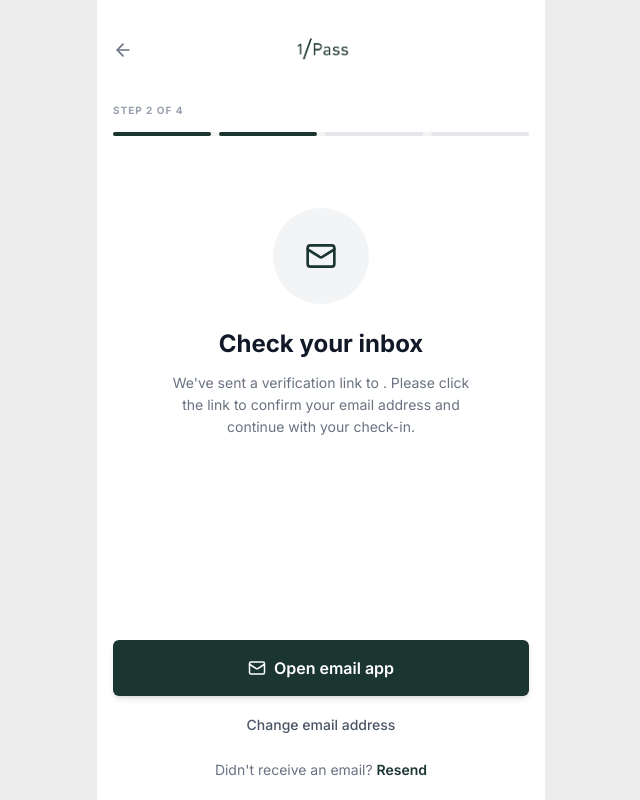
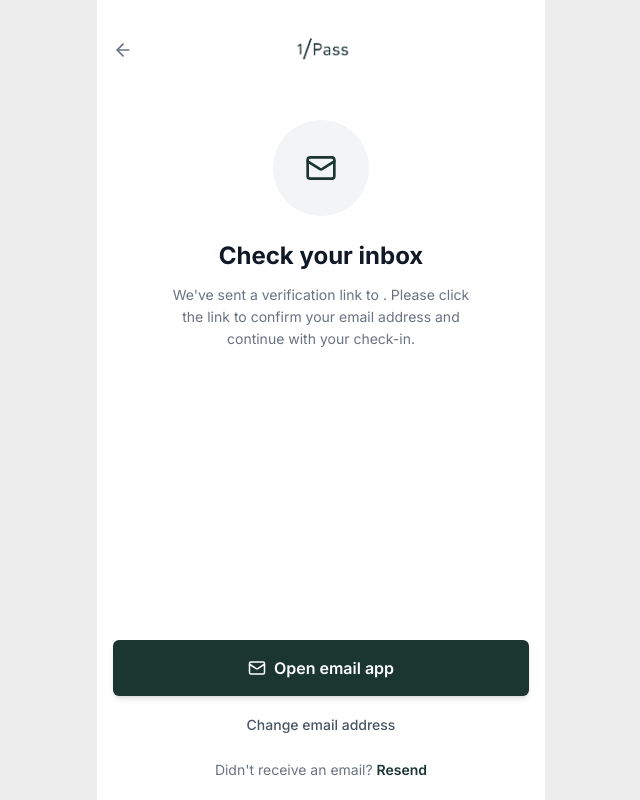
Before and after one commit to HMS159/OnePass_Mobile_Web_App, a React (Vite) app: page /email-verification in a window 1280 px wide. Shown: the whole page, without its empty margins (319-959 px from the left). Built offline with nearby package versions, Linux system fonts and the light colour scheme; the HTML template or start-up script is replaced by a standard one.

Commit message:
Progress Bar Removed

```diff
--- a/src/Pages/EmailCapture.jsx
+++ b/src/Pages/EmailCapture.jsx
@@ -58,25 +58,6 @@ const EmailCapture = () => {
   return (
     <div className="w-full h-dvh bg-white shadow-xl px-4 py-5 flex flex-col overflow-y-auto">
       <MobileHeader />
-
-      {/* Corporate Progress */}
-
-      {(businessType === "Corporate" || businessType === "Hospitality") &&
-        isSMBOrEnterprise && (
-          <div className="mt-6 mb-8">
-            <div className="flex justify-between items-center mb-2">
-              <span className="text-[10px] font-bold text-gray-400 tracking-widest uppercase">
-                Step 2 of 5
-              </span>
-              <span className="text-[10px] font-bold text-gray-600 tracking-widest uppercase">
-                40% Complete
-              </span>
-            </div>
-            <div className="w-full h-1.5 bg-gray-100 rounded-full overflow-hidden">
-              <div className="w-[40%] h-full bg-[#1b3631] rounded-full" />
-            </div>
-          </div>
-        )}
 
       {/* Title */}
 
--- a/src/Pages/EmailVerification.jsx
+++ b/src/Pages/EmailVerification.jsx
@@ -51,20 +51,6 @@ const EmailVerification = () => {
     <div className="w-full h-dvh bg-white px-4 py-5 flex flex-col overflow-y-auto">
       <MobileHeader />
 
-      {/* STEP INDICATOR */}
-      <div className="mt-4 mb-8">
-        <span className="text-[10px] font-bold text-gray-400 tracking-widest uppercase">
-          {EMAIL_VERIFICATION_UI.STEP_LABEL}
-        </span>
-
-        <div className="w-full h-1 bg-gray-100 mt-3 flex gap-2">
-          <div className="flex-1 bg-[#1b3631] rounded-full"></div>
-          <div className="flex-1 bg-[#1b3631] rounded-full"></div>
-          <div className="flex-1 bg-gray-200 rounded-full"></div>
-          <div className="flex-1 bg-gray-200 rounded-full"></div>
-        </div>
-      </div>
-
       {/* ICON + TEXT */}
       <div className="flex flex-col items-center text-center mt-10">
         <div className="w-24 h-24 bg-gray-100 rounded-full flex items-center justify-center mb-6">
```
